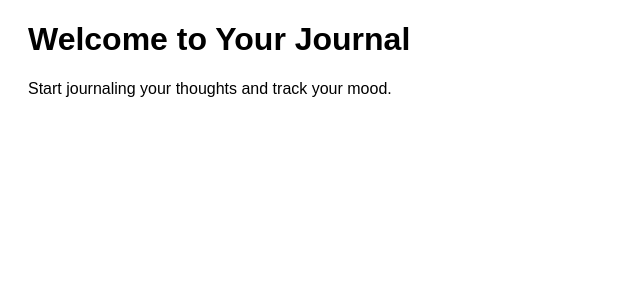
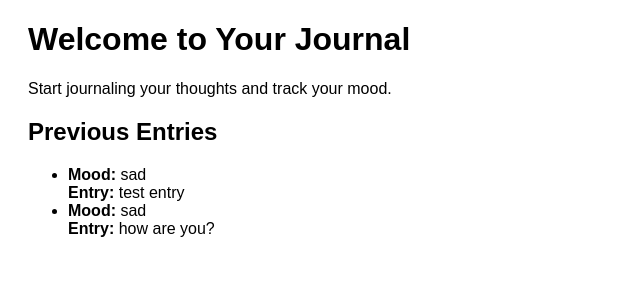
Before and after one commit to shivangsoni/Journaling-App, a Flask app: page / in a window 1280 px wide. Shown: the part 46-346 px from the top of the page, without its empty margins (0-640 px from the left). Run offline with Flask 3, Linux system fonts and the light colour scheme; data comes from the database, SQL or seed files in the repository.

Commit message:
Journal entries are showing up for the project..

```diff
--- a/app/routes.py
+++ b/app/routes.py
@@ -6,7 +6,8 @@ main = Blueprint('main', __name__)
 
 @main.route('/')
 def index():
-    return render_template('index.html')
+    entries = get_entries()
+    return render_template('index.html', entries=entries)
 
 @main.route('/entry', methods=['GET', 'POST'])
 def entry():
@@ -24,3 +25,12 @@ def save_entry(entry_text, mood):
     cursor.execute('INSERT INTO entries (entry, mood) VALUES (?, ?)', (entry_text, mood))
     conn.commit()
     conn.close()
+
+def get_entries():
+    db_path = os.path.join('data', 'journal_entries.db')
+    conn = sqlite3.connect(db_path)
+    cursor = conn.cursor()
+    cursor.execute('SELECT entry, mood FROM entries')
+    entries = cursor.fetchall()
+    conn.close()
+    return entries
--- a/app/templates/index.html
+++ b/app/templates/index.html
@@ -3,4 +3,11 @@
 {% block content %}
 <h1>Welcome to Your Journal</h1>
 <p>Start journaling your thoughts and track your mood.</p>
+
+<h2>Previous Entries</h2>
+<ul>
+    {% for entry, mood in entries %}
+        <li><strong>Mood:</strong> {{ mood }} <br> <strong>Entry:</strong> {{ entry }}</li>
+    {% endfor %}
+</ul>
 {% endblock %}
```
